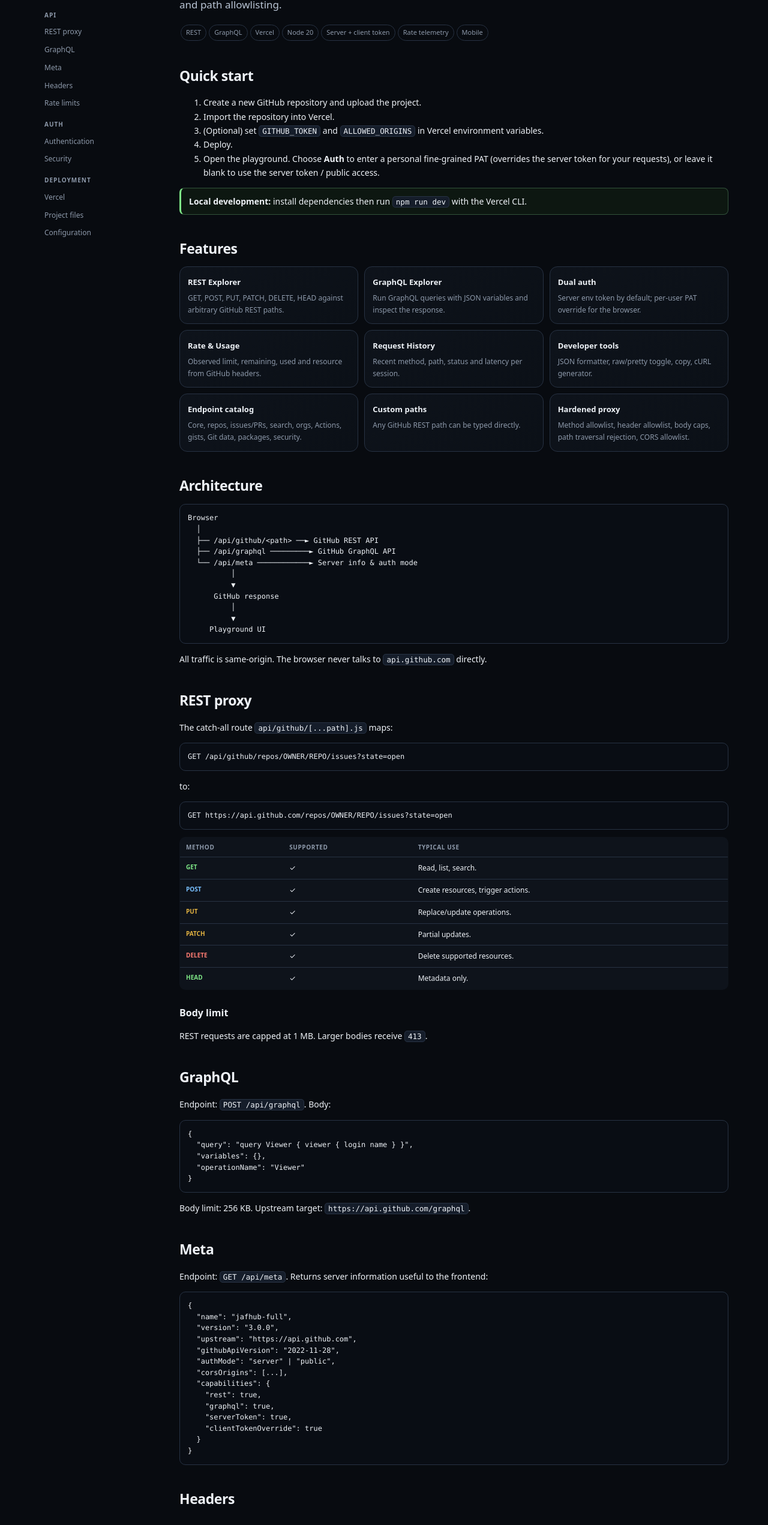
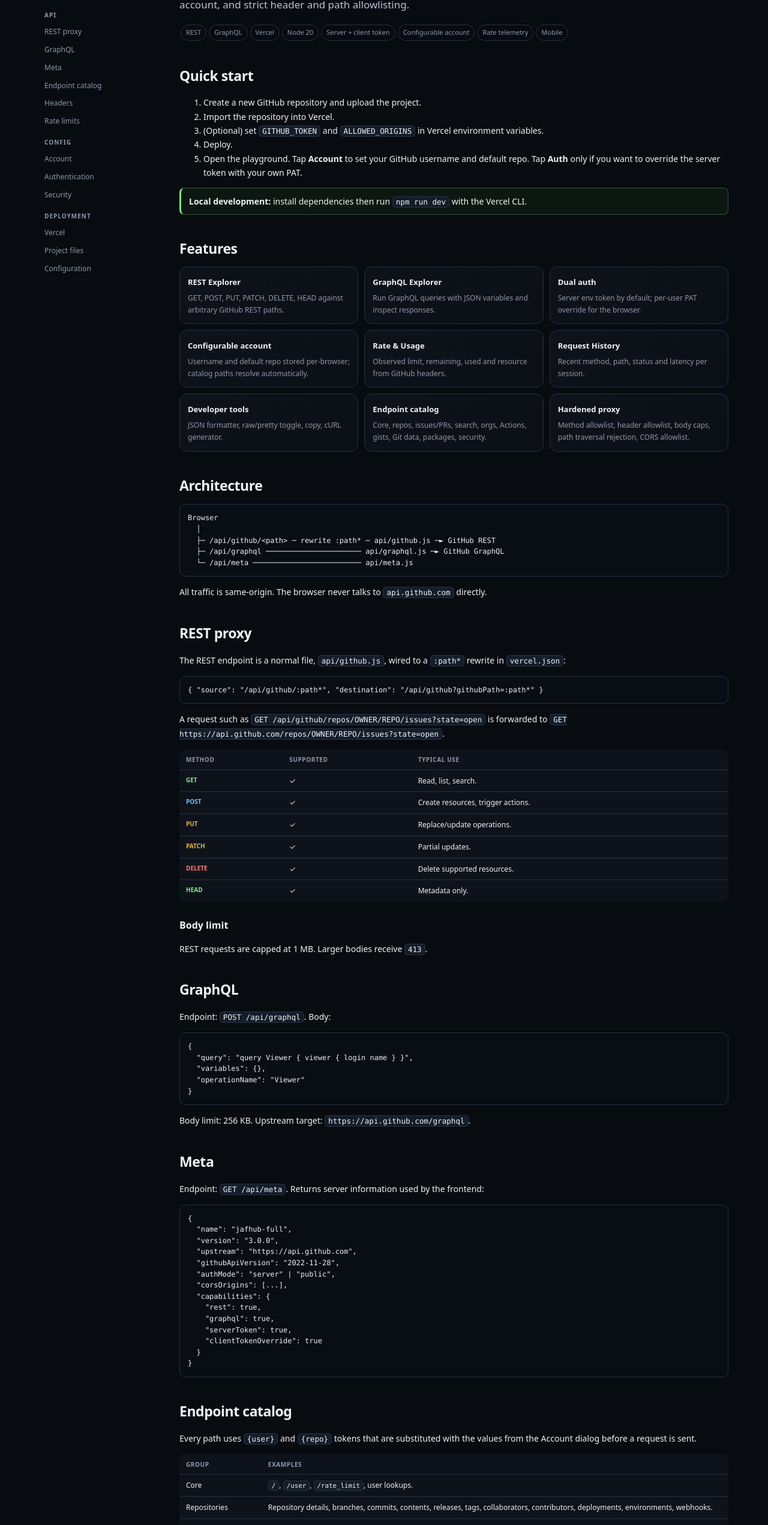
Before and after one commit to amanuel845/jafhub, a website: page public/docs.html in a window 1280 px wide. Shown: the part 229-2771 px from the top of the page at 60% size. Drawn offline with Linux system fonts and the light colour scheme.

Commit message:
Update docs.html

```diff
--- a/public/docs.html
+++ b/public/docs.html
@@ -2,7 +2,7 @@
 <html lang="en">
 <head>
 <meta charset="utf-8">
-<meta name="viewport" content="width=device-width,initial-scale=1,viewport-fit=cover">
+<meta name="viewport" content="width=device-width,initial-scale=1,viewport-fit=cover,user-scalable=no,maximum-scale=1.0">
 <meta name="color-scheme" content="dark">
 <meta name="theme-color" content="#080b10">
 <title>jafhub-full · Documentation</title>
@@ -15,6 +15,7 @@ header{position:sticky;top:0;z-index:10;background:#080b10e8;border-bottom:1px s
 .top{max-width:1180px;margin:auto;display:flex;align-items:center;gap:10px;padding:11px 16px}
 .logo{font-weight:850;letter-spacing:-.02em}.version{font-size:10px;color:var(--green);border:1px solid #315c3b;border-radius:999px;padding:3px 7px}
 .sp{flex:1}.search{width:190px;padding:8px 10px;border-radius:8px;border:1px solid var(--line);background:var(--panel);color:var(--text);outline:none}
+.top a button{padding:8px 12px;background:#238636;border:1px solid #2ea043;border-radius:8px;color:#eef2f7;cursor:pointer;font-weight:700}
 .layout{max-width:1180px;margin:auto;display:grid;grid-template-columns:205px minmax(0,1fr);gap:28px;padding:25px 16px 70px}
 aside{position:sticky;top:64px;height:calc(100vh - 88px);overflow:auto}
 aside .label{font-size:10px;color:var(--muted);font-weight:800;letter-spacing:.1em;margin:12px 8px 5px}
@@ -44,95 +45,63 @@ footer{margin-top:42px;padding-top:18px;border-top:1px solid var(--line);color:v
 </style>
 </head>
 <body>
-<header>
-  <div class="top">
-    <div class="logo">◉ jafhub-full</div>
-    <span class="version">V3 DOCS</span>
-    <div class="sp"></div>
-    <input id="search" class="search" placeholder="Filter documentation…">
-    <a href="/"><button style="padding:8px 12px;background:#238636;border:1px solid #2ea043;border-radius:8px;color:#eef2f7;cursor:pointer;font-weight:700">Open Playground</button></a>
-  </div>
-</header>
-
+<header><div class="top"><div class="logo">◉ jafhub-full</div><span class="version">V3 DOCS</span><div class="sp"></div><input id="search" class="search" placeholder="Filter documentation…"><a href="/"><button>Open Playground</button></a></div></header>
 <div class="layout">
 <aside>
 <div class="label">GUIDE</div>
-  <a href="#overview">Overview</a>
-  <a href="#quickstart">Quick start</a>
-  <a href="#features">Features</a>
-  <a href="#architecture">Architecture</a>
+<a href="#overview">Overview</a><a href="#quickstart">Quick start</a><a href="#features">Features</a><a href="#architecture">Architecture</a>
 <div class="label">API</div>
-  <a href="#rest">REST proxy</a>
-  <a href="#graphql">GraphQL</a>
-  <a href="#meta">Meta</a>
-  <a href="#headers">Headers</a>
-  <a href="#ratelimits">Rate limits</a>
-  <div class="label">AUTH</div>
-  <a href="#auth">Authentication</a>
-  <a href="#security">Security</a>
+<a href="#rest">REST proxy</a><a href="#graphql">GraphQL</a><a href="#meta">Meta</a><a href="#catalog">Endpoint catalog</a><a href="#headers">Headers</a><a href="#ratelimits">Rate limits</a>
+<div class="label">CONFIG</div>
+<a href="#account">Account</a><a href="#auth">Authentication</a><a href="#security">Security</a>
 <div class="label">DEPLOYMENT</div>
-  <a href="#deploy">Vercel</a>
-  <a href="#files">Project files</a>
-  <a href="#config">Configuration</a>
+<a href="#deploy">Vercel</a><a href="#files">Project files</a><a href="#config">Configuration</a>
 </aside>
-
 <main>
 <section id="overview">
 <div class="eyebrow">GITHUB API LABORATORY</div>
 <h1>jafhub-full</h1>
-  <p class="lead">A compact, interactive GitHub REST + GraphQL explorer designed to run as a Vercel serverless application. Supports both a shared server-side token and per-user client tokens, with strict header and path allowlisting.</p>
-  <p><span class="pill">REST</span><span class="pill">GraphQL</span><span class="pill">Vercel</span><span class="pill">Node 20</span><span class="pill">Server + client token</span><span class="pill">Rate telemetry</span><span class="pill">Mobile</span></p>
+<p class="lead">A compact, interactive GitHub REST + GraphQL explorer designed to run as a Vercel serverless application. Supports both a shared server-side token and per-user client tokens, a configurable account, and strict header and path allowlisting.</p>
+<p><span class="pill">REST</span><span class="pill">GraphQL</span><span class="pill">Vercel</span><span class="pill">Node 20</span><span class="pill">Server + client token</span><span class="pill">Configurable account</span><span class="pill">Rate telemetry</span><span class="pill">Mobile</span></p>
 </section>
 
-<section id="quickstart">
-  <h2>Quick start</h2>
+<section id="quickstart"><h2>Quick start</h2>
 <ol>
 <li>Create a new GitHub repository and upload the project.</li>
 <li>Import the repository into Vercel.</li>
 <li>(Optional) set <code>GITHUB_TOKEN</code> and <code>ALLOWED_ORIGINS</code> in Vercel environment variables.</li>
 <li>Deploy.</li>
-    <li>Open the playground. Choose <b>Auth</b> to enter a personal fine-grained PAT (overrides the server token for your requests), or leave it blank to use the server token / public access.</li>
+<li>Open the playground. Tap <b>Account</b> to set your GitHub username and default repo. Tap <b>Auth</b> only if you want to override the server token with your own PAT.</li>
 </ol>
 <div class="call"><b>Local development:</b> install dependencies then run <code>npm run dev</code> with the Vercel CLI.</div>
 </section>
 
-<section id="features">
-  <h2>Features</h2>
+<section id="features"><h2>Features</h2>
 <div class="grid">
 <div class="card"><b>REST Explorer</b><p>GET, POST, PUT, PATCH, DELETE, HEAD against arbitrary GitHub REST paths.</p></div>
-    <div class="card"><b>GraphQL Explorer</b><p>Run GraphQL queries with JSON variables and inspect the response.</p></div>
+<div class="card"><b>GraphQL Explorer</b><p>Run GraphQL queries with JSON variables and inspect responses.</p></div>
 <div class="card"><b>Dual auth</b><p>Server env token by default; per-user PAT override for the browser.</p></div>
+<div class="card"><b>Configurable account</b><p>Username and default repo stored per-browser; catalog paths resolve automatically.</p></div>
 <div class="card"><b>Rate &amp; Usage</b><p>Observed limit, remaining, used and resource from GitHub headers.</p></div>
 <div class="card"><b>Request History</b><p>Recent method, path, status and latency per session.</p></div>
 <div class="card"><b>Developer tools</b><p>JSON formatter, raw/pretty toggle, copy, cURL generator.</p></div>
 <div class="card"><b>Endpoint catalog</b><p>Core, repos, issues/PRs, search, orgs, Actions, gists, Git data, packages, security.</p></div>
-    <div class="card"><b>Custom paths</b><p>Any GitHub REST path can be typed directly.</p></div>
 <div class="card"><b>Hardened proxy</b><p>Method allowlist, header allowlist, body caps, path traversal rejection, CORS allowlist.</p></div>
-  </div>
-</section>
+</div></section>
 
-<section id="architecture">
-  <h2>Architecture</h2>
+<section id="architecture"><h2>Architecture</h2>
 <pre>Browser
   │
-  ├── /api/github/&lt;path&gt; ──► GitHub REST API
-  ├── /api/graphql ─────────► GitHub GraphQL API
-  └── /api/meta ────────────► Server info &amp; auth mode
-          │
-          ▼
-      GitHub response
-          │
-          ▼
-     Playground UI</pre>
+  ├─ /api/github/&lt;path&gt; ─ rewrite :path* ─ api/github.js ─► GitHub REST
+  ├─ /api/graphql ────────────────────── api/graphql.js ─► GitHub GraphQL
+  └─ /api/meta ───────────────────────── api/meta.js</pre>
 <p>All traffic is same-origin. The browser never talks to <code>api.github.com</code> directly.</p>
 </section>
 
-<section id="rest">
-  <h2>REST proxy</h2>
-  <p>The catch-all route <code>api/github/[...path].js</code> maps:</p>
-<pre>GET /api/github/repos/OWNER/REPO/issues?state=open</pre>
-  <p>to:</p>
-<pre>GET https://api.github.com/repos/OWNER/REPO/issues?state=open</pre>
+<section id="rest"><h2>REST proxy</h2>
+<p>The REST endpoint is a normal file, <code>api/github.js</code>, wired to a <code>:path*</code> rewrite in <code>vercel.json</code>:</p>
+<pre>{ "source": "/api/github/:path*", "destination": "/api/github?githubPath=:path*" }</pre>
+<p>A request such as <code>GET /api/github/repos/OWNER/REPO/issues?state=open</code> is forwarded to <code>GET https://api.github.com/repos/OWNER/REPO/issues?state=open</code>.</p>
 <table>
 <tr><th>Method</th><th>Supported</th><th>Typical use</th></tr>
 <tr><td class="method GET">GET</td><td>✓</td><td>Read, list, search.</td></tr>
@@ -146,8 +115,7 @@ footer{margin-top:42px;padding-top:18px;border-top:1px solid var(--line);color:v
 <p>REST requests are capped at 1 MB. Larger bodies receive <code>413</code>.</p>
 </section>
 
-<section id="graphql">
-  <h2>GraphQL</h2>
+<section id="graphql"><h2>GraphQL</h2>
 <p>Endpoint: <code>POST /api/graphql</code>. Body:</p>
 <pre>{
   "query": "query Viewer { viewer { login name } }",
@@ -157,9 +125,8 @@ footer{margin-top:42px;padding-top:18px;border-top:1px solid var(--line);color:v
 <p>Body limit: 256 KB. Upstream target: <code>https://api.github.com/graphql</code>.</p>
 </section>
 
-<section id="meta">
-  <h2>Meta</h2>
-  <p>Endpoint: <code>GET /api/meta</code>. Returns server information useful to the frontend:</p>
+<section id="meta"><h2>Meta</h2>
+<p>Endpoint: <code>GET /api/meta</code>. Returns server information used by the frontend:</p>
 <pre>{
   "name": "jafhub-full",
   "version": "3.0.0",
@@ -176,8 +143,24 @@ footer{margin-top:42px;padding-top:18px;border-top:1px solid var(--line);color:v
 }</pre>
 </section>
 
-<section id="headers">
-  <h2>Headers</h2>
+<section id="catalog"><h2>Endpoint catalog</h2>
+<p>Every path uses <code>{user}</code> and <code>{repo}</code> tokens that are substituted with the values from the Account dialog before a request is sent.</p>
+<table>
+<tr><th>Group</th><th>Examples</th></tr>
+<tr><td>Core</td><td><code>/</code>, <code>/user</code>, <code>/rate_limit</code>, user lookups.</td></tr>
+<tr><td>Repositories</td><td>Repository details, branches, commits, contents, releases, tags, collaborators, contributors, deployments, environments, webhooks.</td></tr>
+<tr><td>Issues &amp; PRs</td><td>List/create/update issues; list/update pull requests; PR files and commits.</td></tr>
+<tr><td>Search</td><td>Repository, code, issue, user, and commit search.</td></tr>
+<tr><td>Organizations</td><td>User orgs, org details, repos, members, teams.</td></tr>
+<tr><td>Actions</td><td>Workflow runs, workflows, artifacts, dispatch.</td></tr>
+<tr><td>Gists &amp; Notifications</td><td>Own/public gists, individual gists, notifications.</td></tr>
+<tr><td>Git Data</td><td>Refs, trees, commits, blobs.</td></tr>
+<tr><td>Packages &amp; Security</td><td>Packages, vulnerability alerts, code scanning, secret scanning.</td></tr>
+</table>
+<p class="muted">The catalog is a convenience layer. Use the custom path field for anything not listed.</p>
+</section>
+
+<section id="headers"><h2>Headers</h2>
 <h3>Request headers forwarded (allowlist)</h3>
 <table>
 <tr><th>Header</th><th>Notes</th></tr>
@@ -187,7 +170,6 @@ footer{margin-top:42px;padding-top:18px;border-top:1px solid var(--line);color:v
 <tr><td><code>X-GitHub-Api-Version</code></td><td>Defaults to <code>2022-11-28</code>.</td></tr>
 <tr><td><code>Authorization</code></td><td>See <a href="#auth">Auth</a> priority order.</td></tr>
 </table>
-
 <h3>Response headers exposed (allowlist)</h3>
 <table>
 <tr><th>Header</th><th>Purpose</th></tr>
@@ -201,18 +183,26 @@ footer{margin-top:42px;padding-top:18px;border-top:1px solid var(--line);color:v
 <tr><td><code>link</code></td><td>Pagination.</td></tr>
 <tr><td><code>retry-after</code></td><td>Backoff hint.</td></tr>
 <tr><td><code>deprecation</code>, <code>sunset</code></td><td>API lifecycle metadata.</td></tr>
-    <tr><td><code>x-playground-auth-mode</code></td><td>Which auth mode (<code>client</code>/<code>server</code>/<code>public</code>) was used for this request.</td></tr>
+<tr><td><code>x-playground-auth-mode</code></td><td>Which auth mode was used.</td></tr>
 </table>
 </section>
 
-<section id="ratelimits">
-  <h2>Rate limits &amp; usage</h2>
+<section id="ratelimits"><h2>Rate limits &amp; usage</h2>
 <p>The <b>Rate &amp; Usage</b> tab displays values observed directly from GitHub response headers. It does not compute a universal quota, because GitHub exposes different limits per resource bucket and per authentication mode.</p>
 <div class="call warn"><b>Reminder:</b> the session counter is a playground metric, not GitHub's remaining quota.</div>
 </section>
 
-<section id="auth">
-  <h2>Authentication</h2>
+<section id="account"><h2>Account</h2>
+<p>Set your username and default repository in the <b>Account</b> dialog (top-right of the header). Both values are stored in this browser's <code>localStorage</code> and never sent to the server except as part of the paths you actually request.</p>
+<table>
+<tr><th>Storage key</th><th>Contents</th></tr>
+<tr><td><code>gh_user</code></td><td>GitHub username.</td></tr>
+<tr><td><code>gh_repo</code></td><td>Default repository name.</td></tr>
+</table>
+<p>Every catalog entry uses <code>{user}</code> and <code>{repo}</code> tokens, which are replaced with these values before the request is dispatched. If a token is left unresolved, the UI refuses to send and asks you to open the Account dialog.</p>
+</section>
+
+<section id="auth"><h2>Authentication</h2>
 <p>The proxy resolves an <code>Authorization</code> header using this priority:</p>
 <table>
 <tr><th>Priority</th><th>Source</th><th>Mode reported</th></tr>
@@ -227,14 +217,13 @@ footer{margin-top:42px;padding-top:18px;border-top:1px solid var(--line);color:v
 <p>Set <code>GITHUB_TOKEN</code> in Vercel environment variables. Never commit it. When set, unauthenticated browser requests automatically use it.</p>
 </section>
 
-<section id="security">
-  <h2>Security</h2>
+<section id="security"><h2>Security</h2>
 <div class="call warn"><b>Browser storage warning:</b> the playground stores a client-entered PAT in <code>localStorage</code>. Any JavaScript running on the same origin can read it. This is fine for a personal developer playground; not a hardened secret vault.</div>
 <ul>
 <li>The proxy never forwards to arbitrary upstreams — the GitHub host is hardcoded.</li>
 <li>Request headers are allowlisted.</li>
 <li>Response headers are allowlisted.</li>
-    <li>Path segments are validated and encoded; <code>..</code>, <code>://</code>, <code>\0</code> are rejected.</li>
+<li>Path segments are validated and encoded; <code>..</code>, <code>://</code>, <code>\0</code>, <code>/</code>, <code>\\</code> rejected.</li>
 <li>HTTP methods are allowlisted.</li>
 <li>Body size caps: 1 MB (REST), 256 KB (GraphQL).</li>
 <li>CORS is off by default. Set <code>ALLOWED_ORIGINS</code> only when you need cross-origin access.</li>
@@ -242,8 +231,7 @@ footer{margin-top:42px;padding-top:18px;border-top:1px solid var(--line);color:v
 </ul>
 </section>
 
-<section id="deploy">
-  <h2>Vercel deployment</h2>
+<section id="deploy"><h2>Vercel deployment</h2>
 <ol>
 <li>Create a new GitHub repository.</li>
 <li>Push the project files.</li>
@@ -256,36 +244,39 @@ footer{margin-top:42px;padding-top:18px;border-top:1px solid var(--line);color:v
 npm run dev</pre>
 </section>
 
-<section id="files">
-  <h2>Project files</h2>
+<section id="files"><h2>Project files</h2>
 <table>
 <tr><th>File</th><th>Purpose</th></tr>
-    <tr><td><code>api/github/[...path].js</code></td><td>REST proxy (catch-all under /api/github).</td></tr>
+<tr><td><code>api/github.js</code></td><td>REST proxy (single file; path from rewrite).</td></tr>
 <tr><td><code>api/graphql.js</code></td><td>GraphQL proxy.</td></tr>
 <tr><td><code>api/meta.js</code></td><td>Server info &amp; auth-mode endpoint.</td></tr>
-    <tr><td><code>api/_lib/github.js</code></td><td>Shared helpers (auth, headers, CORS, body).</td></tr>
+<tr><td><code>api/_lib/github.js</code></td><td>Shared helpers (auth, headers, CORS, body, path).</td></tr>
 <tr><td><code>public/index.html</code></td><td>Playground UI.</td></tr>
 <tr><td><code>public/app.js</code></td><td>Playground logic.</td></tr>
 <tr><td><code>public/style.css</code></td><td>Playground styles.</td></tr>
 <tr><td><code>public/docs.html</code></td><td>This documentation page.</td></tr>
 <tr><td><code>package.json</code></td><td>Metadata, ESM, Node 20.x.</td></tr>
-    <tr><td><code>vercel.json</code></td><td>Function sizing, security headers.</td></tr>
+<tr><td><code>vercel.json</code></td><td>Function sizing, rewrites, security headers.</td></tr>
 <tr><td><code>.env.example</code></td><td>Environment variable template.</td></tr>
 <tr><td><code>.gitignore</code></td><td>Ignore node_modules, .vercel, .env.</td></tr>
 <tr><td><code>README.md</code></td><td>Project overview.</td></tr>
 </table>
 </section>
 
-<section id="config">
-  <h2>Configuration</h2>
-  <p>Target Node <code>20.x</code>. Function size/time limits are declared in <code>vercel.json</code>:</p>
+<section id="config"><h2>Configuration</h2>
+<p>Target Node <code>20.x</code>. Function size/time limits and the REST rewrite are declared in <code>vercel.json</code>:</p>
 <pre>{
   "functions": {
-    "api/github/[...path].js": { "maxDuration": 60, "memory": 512 },
-    "api/graphql.js":          { "maxDuration": 60, "memory": 512 },
-    "api/meta.js":             { "maxDuration": 15, "memory": 256 }
-  }
+    "api/github.js":  { "maxDuration": 60, "memory": 512 },
+    "api/graphql.js": { "maxDuration": 60, "memory": 512 },
+    "api/meta.js":    { "maxDuration": 30, "memory": 256 }
+  },
+  "rewrites": [
+    { "source": "/api/github/:path*",
+      "destination": "/api/github?githubPath=:path*" }
+  ]
 }</pre>
+<p>The <code>rewrites</code> rule is what makes <code>/api/github/&lt;anything&gt;</code> reach <code>api/github.js</code>. Without it, only <code>/api/github</code> itself would resolve.</p>
 </section>
 
 <footer>jafhub-full · V3 · compact standalone documentation · built for Vercel</footer>
```
Lines whose indentation alone changed are shown as unchanged.
